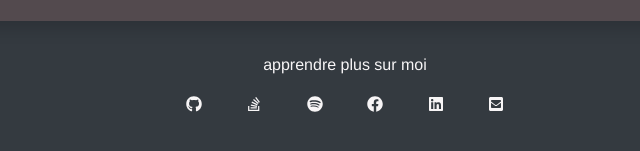
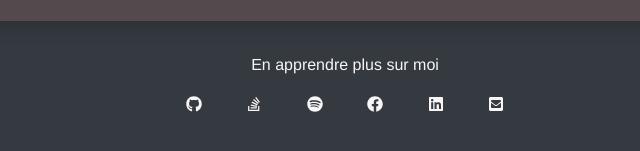
Before and after one commit to DannickBedard/my-web-site, a plain HTML site: page index.html in a window 1280 px wide. Shown: the part 2355-2506 px from the top of the page, 295-935 px from the left. Drawn offline with Linux system fonts and the light colour scheme.

Commit message:
ajustement

```diff
--- a/index.html
+++ b/index.html
@@ -30,7 +30,10 @@
           <div class="first-item">
             <p class="main-item">Dannick Bédard</p>
           </div>
-          <div class="ml-auto second-item"><a  href="#" class="link-item router-link-exact-active">Accueil</a><a  href="#projects" class="link-item">Porfolio</a></div>
+          <div class="ml-auto second-item">
+            <a href="#" class="link-item router-link-exact-active">Accueil</a>
+            <a href="#projects" class="link-item">Porfolio</a>
+          </div>
         </div>
       </div>
       <div class="home">
@@ -169,7 +172,7 @@
         <div class="py-5 bg-dark footer">
           <div class="pt-5 container">
             <div class="contact-icon">
-              <p>apprendre plus sur moi</p>
+              <p>En apprendre plus sur moi</p>
               <a target="_blank" href="https://github.com/DannickBedard">
                 <svg class="svg-inline--fa fa-github fa-w-16 icon" aria-hidden="true" focusable="false" data-prefix="fab" data-icon="github" role="img" xmlns="http://www.w3.org/2000/svg" viewBox="0 0 496 512" data-fa-i2svg="">
                   <path fill="currentColor" d="M165.9 397.4c0 2-2.3 3.6-5.2 3.6-3.3.3-5.6-1.3-5.6-3.6 0-2 2.3-3.6 5.2-3.6 3-.3 5.6 1.3 5.6 3.6zm-31.1-4.5c-.7 2 1.3 4.3 4.3 4.9 2.6 1 5.6 0 6.2-2s-1.3-4.3-4.3-5.2c-2.6-.7-5.5.3-6.2 2.3zm44.2-1.7c-2.9.7-4.9 2.6-4.6 4.9.3 2 2.9 3.3 5.9 2.6 2.9-.7 4.9-2.6 4.6-4.6-.3-1.9-3-3.2-5.9-2.9zM244.8 8C106.1 8 0 113.3 0 252c0 110.9 69.8 205.8 169.5 239.2 12.8 2.3 17.3-5.6 17.3-12.1 0-6.2-.3-40.4-.3-61.4 0 0-70 15-84.7-29.8 0 0-11.4-29.1-27.8-36.6 0 0-22.9-15.7 1.6-15.4 0 0 24.9 2 38.6 25.8 21.9 38.6 58.6 27.5 72.9 20.9 2.3-16 8.8-27.1 16-33.7-55.9-6.2-112.3-14.3-112.3-110.5 0-27.5 7.6-41.3 23.6-58.9-2.6-6.5-11.1-33.3 2.6-67.9 20.9-6.5 69 27 69 27 20-5.6 41.5-8.5 62.8-8.5s42.8 2.9 62.8 8.5c0 0 48.1-33.6 69-27 13.7 34.7 5.2 61.4 2.6 67.9 16 17.7 25.8 31.5 25.8 58.9 0 96.5-58.9 104.2-114.8 110.5 9.2 7.9 17 22.9 17 46.4 0 33.7-.3 75.4-.3 83.6 0 6.5 4.6 14.4 17.3 12.1C428.2 457.8 496 362.9 496 252 496 113.3 383.5 8 244.8 8zM97.2 352.9c-1.3 1-1 3.3.7 5.2 1.6 1.6 3.9 2.3 5.2 1 1.3-1 1-3.3-.7-5.2-1.6-1.6-3.9-2.3-5.2-1zm-10.8-8.1c-.7 1.3.3 2.9 2.3 3.9 1.6 1 3.6.7 4.3-.7.7-1.3-.3-2.9-2.3-3.9-2-.6-3.6-.3-4.3.7zm32.4 35.6c-1.6 1.3-1 4.3 1.3 6.2 2.3 2.3 5.2 2.6 6.5 1 1.3-1.3.7-4.3-1.3-6.2-2.2-2.3-5.2-2.6-6.5-1zm-11.4-14.7c-1.6 1-1.6 3.6 0 5.9 1.6 2.3 4.3 3.3 5.6 2.3 1.6-1.3 1.6-3.9 0-6.2-1.4-2.3-4-3.3-5.6-2z"></path>
```
